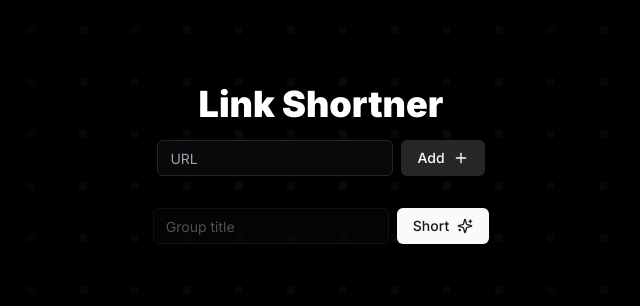
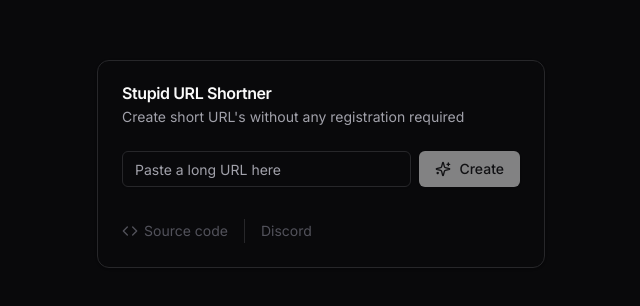
Before and after one commit to kevinmarquesp/lkss, a Next.js app: page / in a window 1280 px wide. Shown: the part 236-542 px from the top of the page, without its empty margins (319-959 px from the left). Built offline with nearby package versions, Linux system fonts and the light colour scheme.

Commit message:
:clipboard: impl (app): Renamed the app to Stupid URL Shorter and using 100% of my design skill now

```diff
--- a/app/globals.css
+++ b/app/globals.css
@@ -68,24 +68,3 @@
     @apply bg-background text-foreground;
   }
 }
-
-body {
-  --clr-bg: black;
-  --clr-dots: hsl(240, 10%, 4%);
-  --dots-sz: 8px;
-  --dots-gap: 52px;
-
-  height: 100lvh;
-
-  background:
-    radial-gradient(transparent, var(--clr-bg)),
-    linear-gradient(90deg, var(--clr-bg) calc(var(--dots-gap) - var(--dots-sz)),
-      transparent 0%) center / var(--dots-gap) var(--dots-gap),
-    linear-gradient(var(--clr-bg) calc(var(--dots-gap) - var(--dots-sz)),
-      transparent 0%) center / var(--dots-gap) var(--dots-gap);
-
-  background-color: var(--clr-dots) !important;
-
-  overflow-x: hidden !important;
-  color: white;
-}
--- a/app/layout.tsx
+++ b/app/layout.tsx
@@ -7,7 +7,7 @@ import { cn } from "@/lib/utils";
 const inter = Inter({ subsets: ["latin"] });
 
 export const metadata: Metadata = {
-  title: "LKSS",
+  title: "Stupid URL Shortner",
   description: "Link shortner with group feature.",
 };
 
--- a/app/page.tsx
+++ b/app/page.tsx
@@ -1,115 +1,36 @@
-"use client";
+import ShortenForm from "@/components/shorten-form";
+import { Card, CardContent, CardDescription, CardFooter, CardHeader, CardTitle } from "@/components/ui/card";
+import { Separator } from "@/components/ui/separator";
+import { Code } from "lucide-react";
 
-import { Button } from "@/components/ui/button";
-import { Input } from "@/components/ui/input";
-import { useState } from "react";
-import { Plus, Sparkles, Trash2 } from "lucide-react";
-
-export default function Home() {
-  const [urls, setUrls] = useState<string[]>([]);
-  const [result, setResult] = useState<string>("");
-
-  function addNewUrlClickHandler() {
-    const $url: HTMLInputElement | null = document.querySelector("#url");
-
-    if (!$url) {
-      throw new Error("Could not locate the #url input field");
-    }
-
-    const url = $url.value.trim();
-
-    if (!url || urls.includes(url)) {
-      return;
-    }
-
-    setUrls([...urls, url]);
-  }
-
-  async function shortUrlClickHandler() {
-    let resp: Response;
-
-    if (urls.length > 1) {
-      const $title: HTMLInputElement | null = document.querySelector("#title");
-
-      if (!$title) {
-        throw new Error("Could not locate the #title input field");
-      }
-
-      const title = $title.value.trim();
-
-      console.log(urls);
-
-      resp = await fetch("/api/v1/new/group", {
-        method: "POST",
-        headers: {
-          "Accept": "application/json",
-          "Content-Type": "application/json",
-        },
-        body: JSON.stringify({ title, targets: urls }),
-      });
-
-    } else {
-      resp = await fetch("/api/v1/new", {
-        method: "POST",
-        headers: {
-          "Accept": "application/json",
-          "Content-Type": "application/json",
-        },
-        body: JSON.stringify({ target: urls[0] }),
-      });
-    }
-
-    const body = await resp.json();
-
-    setResult(body.url);
-  }
-
-
+export default function Page() {
   return (
     <>
-      <div className="h-screen grid place-items-center">
-        <main className="space-y-4">
-          <h1 className="text-4xl font-black text-center">
-            Link Shortner
-          </h1>
-          <div className="flex gap-2 w-fit mx-auto"> {/*TODO: Use an <form> tag.*/}
-            <Input id="url" className="bg-background" placeholder="URL" />
-            <Button variant="secondary" onClick={addNewUrlClickHandler}>
-              Add <Plus />
-            </Button>
-          </div>
-          <ul className="space-y-2 !mt-8">
-            {urls.map((url, key) => (
-              <li key={key} className="flex gap-2">
-                <div className="bg-background p-1.5 pe-4 rounded-lg flex gap-2 w-fit">
-                  <span className="bg-zinc-900 size-7 min-w-7 font-bold rounded-md grid place-items-center text-zinc-500">
-                    {key + 1}
-                  </span>
-                  <a href={url} className="text-nowrap overflow-scroll w-[45ch]">
-                    {url}
-                  </a>
-                </div>
-                <Button variant="outline" className="h-25" onClick={() => {
-                  setUrls(urls.filter((_, i) => i !== key));
-                }}>
-                  <Trash2 />
-                </Button>
-              </li>
-            ))}
-          </ul>
-          <div className="flex gap-2 w-fit mx-auto"> {/*TODO: Use an <form> tag.*/}
-            <Input id="title" className="bg-background" placeholder="Group title" disabled={urls.length < 2} />
-            <Button onClick={shortUrlClickHandler}>
-              Short <Sparkles />
-            </Button>
-          </div>
-          {result && <>
-            <a href={result} className="text-3xl text-center font-bold !mt-16 block text-cyan-600 hover:underline">
-              {result}
+      <main className="h-screen grid place-items-center p-8">
+        <Card className="w-full max-w-md">
+          <CardHeader>
+            <CardTitle>
+              Stupid URL Shortner
+            </CardTitle>
+            <CardDescription>
+              Create short URL&apos;s without any registration required
+            </CardDescription>
+          </CardHeader>
+          <CardContent>
+            <ShortenForm />
+          </CardContent>
+          <CardFooter className="text-sm text-zinc-600 flex gap-4">
+            <a href="https://github.com/kevinmarquesp/lkss" target="_blank" className="inline-flex items-center gap-1.5 hover:underline">
+              <Code className="size-4 inline-block" />
+              Source code
             </a>
-          </>}
-        </main>
-      </div>
+            <Separator orientation="vertical" className="h-6" />
+            <a href="http://discordapp.com/users/n_station" target="_blank" className="inline-flex items-center gap-1.5 hover:underline">
+              Discord
+            </a>
+          </CardFooter>
+        </Card>
+      </main>
     </>
   );
 }
```
